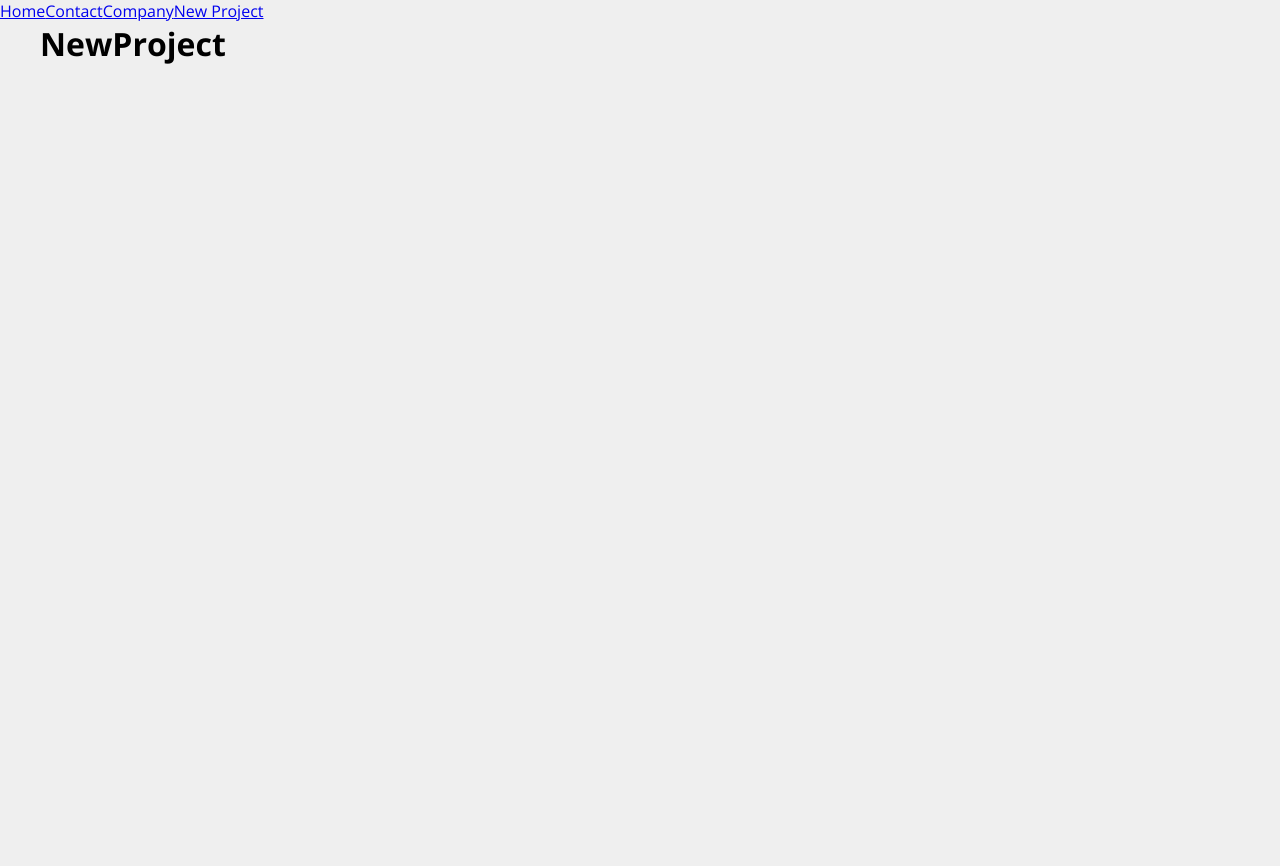
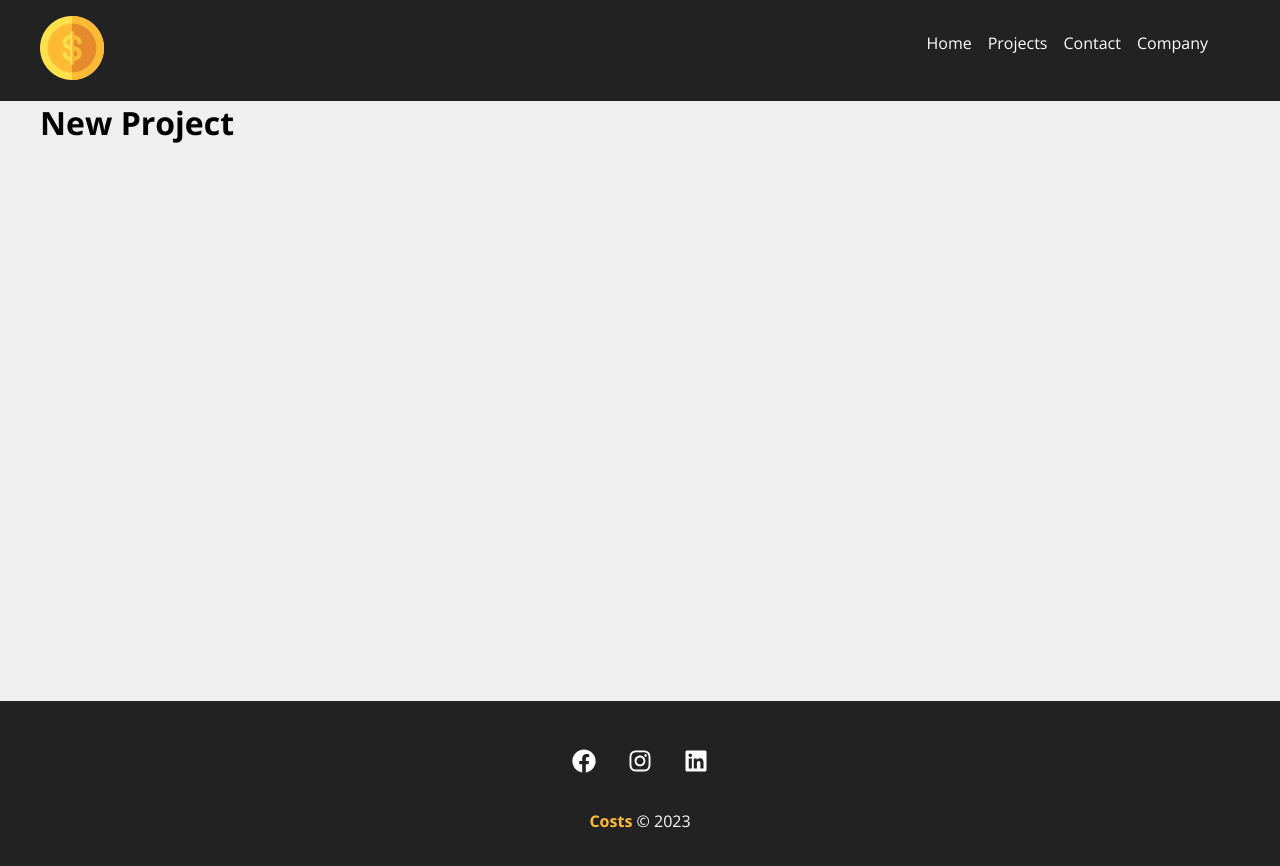
Before and after one commit to JuniorWender/Costs, a React (Create React App) app: page /NewProject in a window 1280 px wide. Shown: the top 866 px of the page. Before the commit the page ends 800 px from the top, so only its background shows below. Built offline with nearby package versions, Linux system fonts and the light colour scheme.

Commit message:
create Navbar/footer and add style

```diff
--- a/src/App.js
+++ b/src/App.js
@@ -1,28 +1,28 @@
-import { BrowserRouter as Router, Link, Route, Routes } from 'react-router-dom'
+import { BrowserRouter as Router, Route, Routes } from 'react-router-dom'
 import Company from './components/pages/Company'
 import Contact from './components/pages/Contact'
 import Home from './components/pages/Home'
 import NewProject from './components/pages/NewProject'
+import Projects from './components/pages/Projects'
 
 import Container from './components/layout/Container'
+import Footer from './components/layout/Footer'
+import Navbar from './components/layout/Navbar'
 
 function App() {
   return (
     <Router>
-      <ul>
-        <Link to="/">Home</Link>
-        <Link to="/Contact">Contact</Link>
-        <Link to="/Company">Company</Link>
-        <Link to="/NewProject">New Project</Link>
-      </ul>
+      <Navbar/>
       <Container customClass="min-heigth">
         <Routes>
           <Route exact path="/" element={<Home/>}/>
+          <Route path="/Projects" element={<Projects/>}/>
           <Route path="/Contact" element={<Contact/>}/>
           <Route path="/Company" element={<Company/>}/>
           <Route path="/NewProject" element={<NewProject/>}/>
         </Routes>
       </Container>
+      <Footer/>
     </Router>
   );
 }
--- /dev/null
+++ b/src/components/layout/Footer.js
@@ -0,0 +1,19 @@
+import styles from './Footer.module.css'
+import {FaFacebook, FaInstagram, FaLinkedin} from 'react-icons/fa'
+
+function Footer(props){
+    return(
+        <footer className={styles.footer}>
+            <ul className={styles.social_list}>
+                <li><FaFacebook/></li>
+                <li><FaInstagram/></li>
+                <li><FaLinkedin/></li>
+            </ul>
+            <p className={styles.copy_right}>
+                <span>Costs</span> &copy; 2023
+            </p>
+        </footer>
+    )
+}
+
+export default Footer
--- /dev/null
+++ b/src/components/layout/Footer.module.css
@@ -0,0 +1,35 @@
+.footer {
+    background-color: #222;
+    color: #fff;
+    padding: 3em;
+    text-align: center;
+}
+
+.social_list {
+    display: flex;
+    justify-content: center;
+    list-style-type: none;
+}
+
+.social_list li {
+    margin: 0 1em;
+
+}
+
+.social_list li:hover {
+    color: #ffbb33;
+}
+
+.social_list svg {
+    font-size: 1.5em;
+    cursor: pointer;
+}
+
+.copy_right {
+    margin-top: 2em;
+}
+
+.copy_right span {
+    font-weight: bold;
+    color: #ffbb33;
+}
--- /dev/null
+++ b/src/components/layout/Navbar.js
@@ -0,0 +1,32 @@
+import { Link } from 'react-router-dom'
+
+import Container from './Container'
+
+import styles from './Navbar.module.css'
+import logo from '../../img/costs_logo.png'
+
+function Navbar(props){
+    return(
+        <nav className={styles.navbar}>
+            <Container>
+                <Link to="/"><img src={logo} alt="costs"/></Link>
+                <ul className={styles.navbar}>
+                    <li className={styles.item}>
+                        <Link to="/">Home</Link>
+                    </li>
+                    <li className={styles.item}>
+                        <Link to="/Projects">Projects</Link>
+                    </li>
+                    <li className={styles.item}>
+                        <Link to="/Contact">Contact</Link>
+                    </li>
+                    <li className={styles.item}>
+                        <Link to="/Company">Company</Link>
+                    </li>
+                </ul>
+            </Container>
+        </nav>
+    )
+}
+
+export default Navbar
--- /dev/null
+++ b/src/components/layout/Navbar.module.css
@@ -0,0 +1,25 @@
+.navbar {
+    display: flex;
+    justify-content: space-between;
+    background-color: #222;
+    padding: 1em;
+}
+
+.list {
+    display: flex;
+    list-style: none;
+}
+
+.item {
+    margin-right: 1em;
+    list-style: none;
+}
+
+.item a {
+    color: #fff;
+    text-decoration: none;
+}
+
+.item a:hover {
+    color: #ffbb33;
+}
--- a/src/components/pages/NewProject.js
+++ b/src/components/pages/NewProject.js
@@ -1,5 +1,5 @@
 function NewProject() {
-    return <h1>NewProject</h1>
+    return <h1>New Project</h1>
 }
 
 export default NewProject;
--- /dev/null
+++ b/src/components/pages/Projects.js
@@ -0,0 +1,5 @@
+function Projects() {
+    return <h1>Projects</h1>
+}
+
+export default Projects;
--- a/src/index.css
+++ b/src/index.css
@@ -3,7 +3,7 @@
   padding: 0;
   margin: 0;
   box-sizing: border-box;
-  font-family: 'Open Sans', 'sans serif';
+  font-family: 'Open Sans', sans-serif;
 }
 
 html,body, #root {
```
